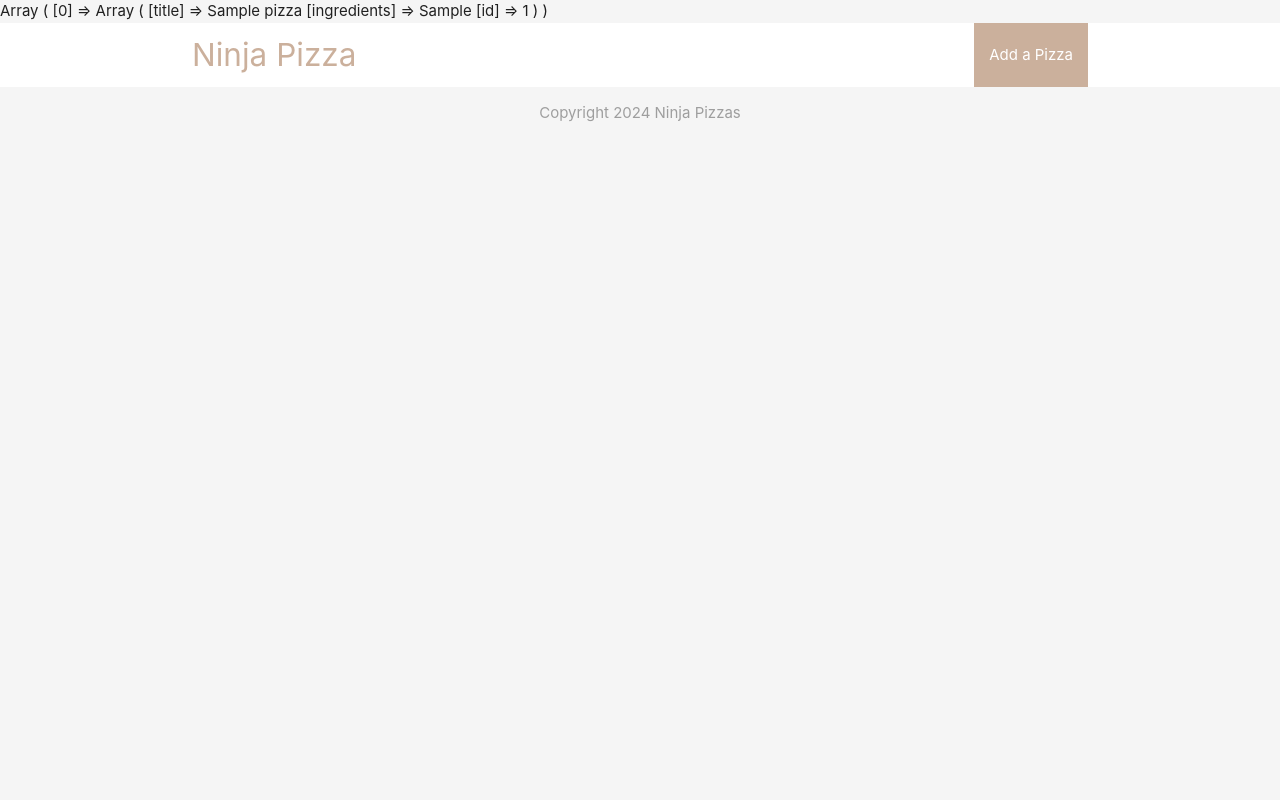
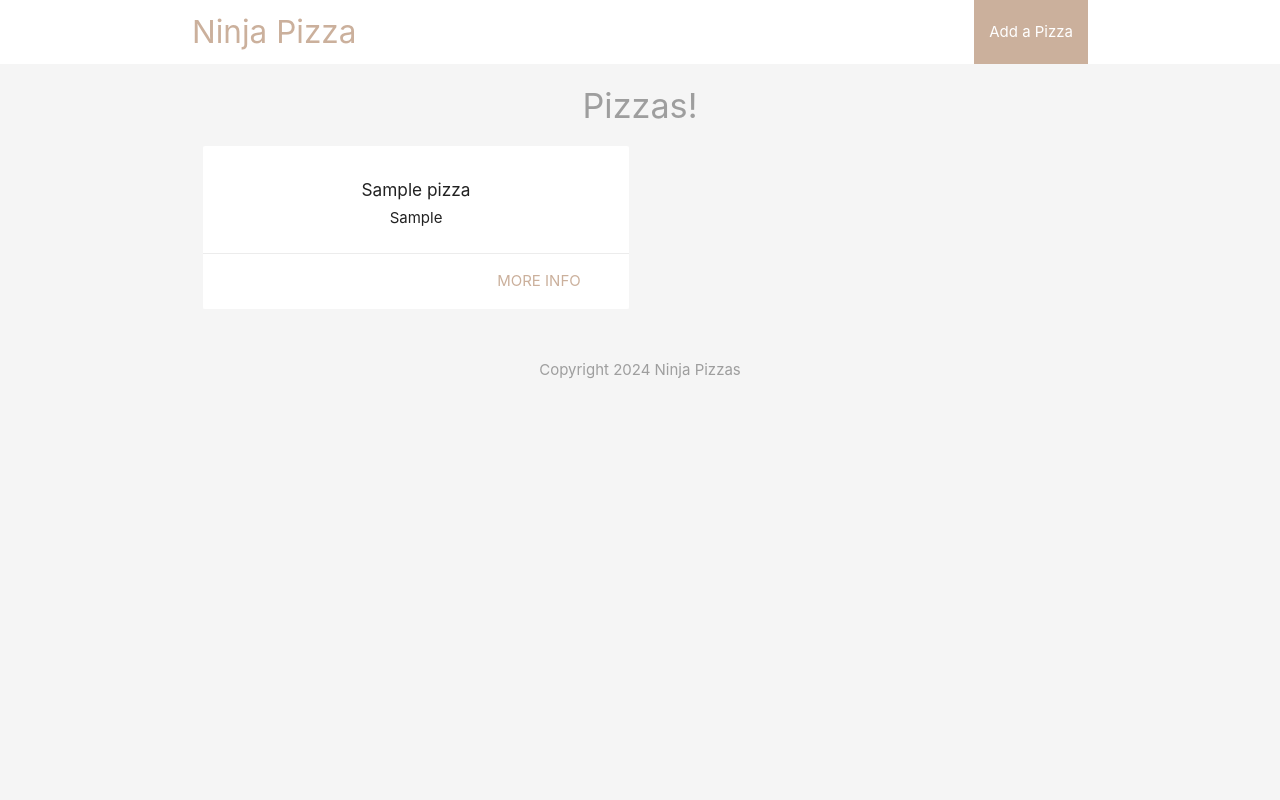
Before and after one commit to dnksebastian/practice-sandbox, a PHP site: page / in a window 1280 px wide. Run offline with PHP 8.4, Linux system fonts and the light colour scheme; tables that the repository leaves empty or names only in its code hold one stand-in row (values such as "Sample post").

Commit message:
php intro

```diff
--- a/php-intro/index.php
+++ b/php-intro/index.php
@@ -10,7 +10,8 @@ if(!$conn) {
 
 // query for all pizzas
 // $sql = 'SELECT * FROM pizzas';
-$sql = 'SELECT title, ingredients, id FROM pizzas';
+// $sql = 'SELECT title, ingredients, id FROM pizzas';
+$sql = 'SELECT title, ingredients, id FROM pizzas ORDER BY created_at';
 
 // make query and get result
 $result = mysqli_query($conn, $sql);
@@ -25,7 +26,7 @@ mysqli_free_result($result);
 // close connection
 mysqli_close($conn);
 
-print_r($pizzas);
+// print_r($pizzas);
 
 
 ?>
@@ -34,6 +35,28 @@ print_r($pizzas);
 <html lang="en">
     <?php include('templates/header.php'); ?>
 
+    <h4 class="center grey-text">Pizzas!</h4>
+
+    <div class="container">
+        <div class="row">
+
+        <?php foreach($pizzas as $pizza) {?>
+            <div class="col s6 md3 ">
+                <div class="card z-depth-0">
+                    <div class="card-content center">
+                        <h6><?php echo htmlspecialchars($pizza['title']); ?></h6>
+                        <div><?php echo htmlspecialchars($pizza['ingredients']); ?></div>
+                    </div>
+                    <div class="card-action right-align">
+                        <a href="#/" class="brand-text">More info</a>
+                    </div>
+                </div>
+            </div>
+        <?php } ?>
+
+        </div>
+    </div>
+
     <?php include('templates/footer.php'); ?>
 
 </html>
```
